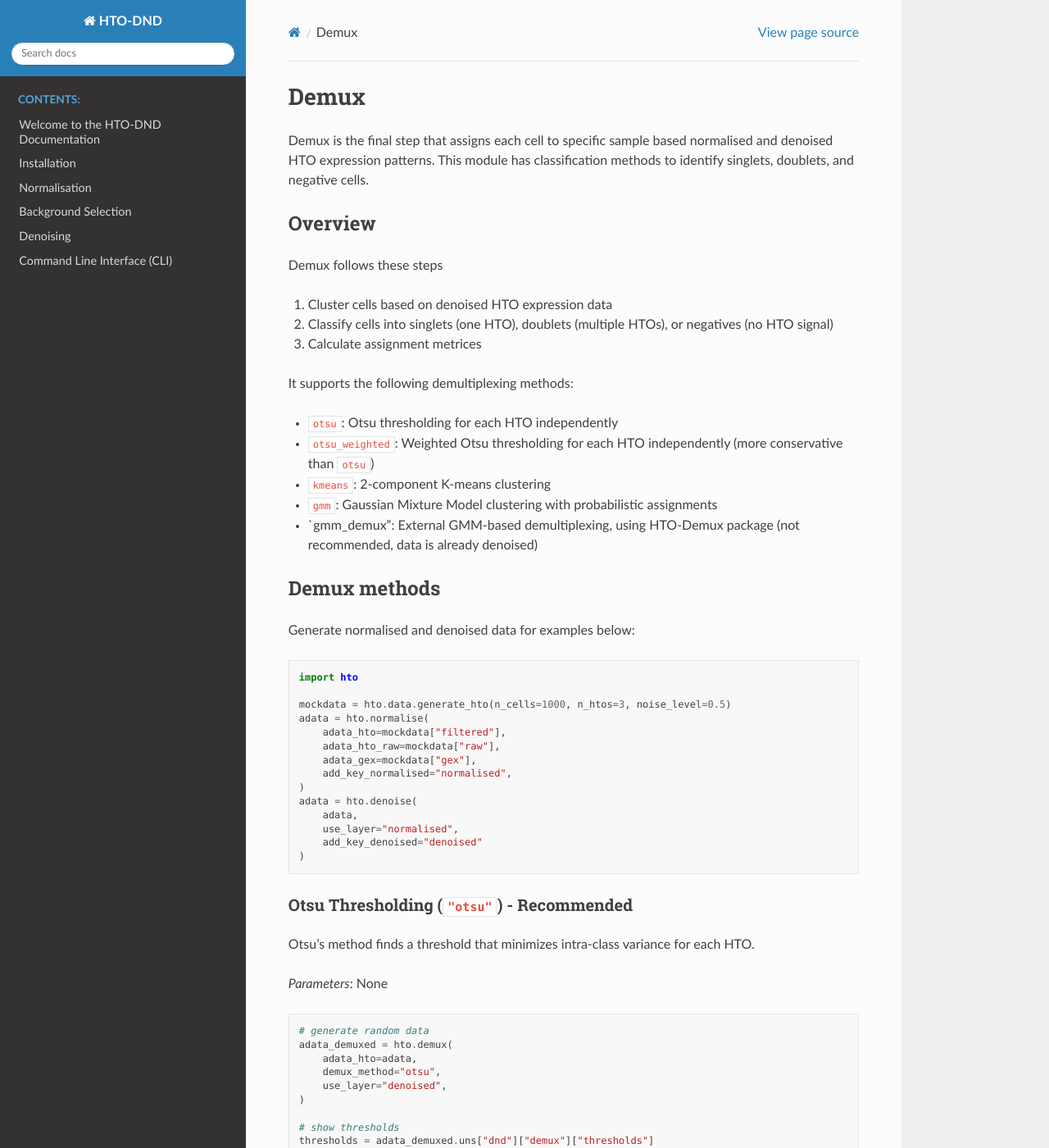
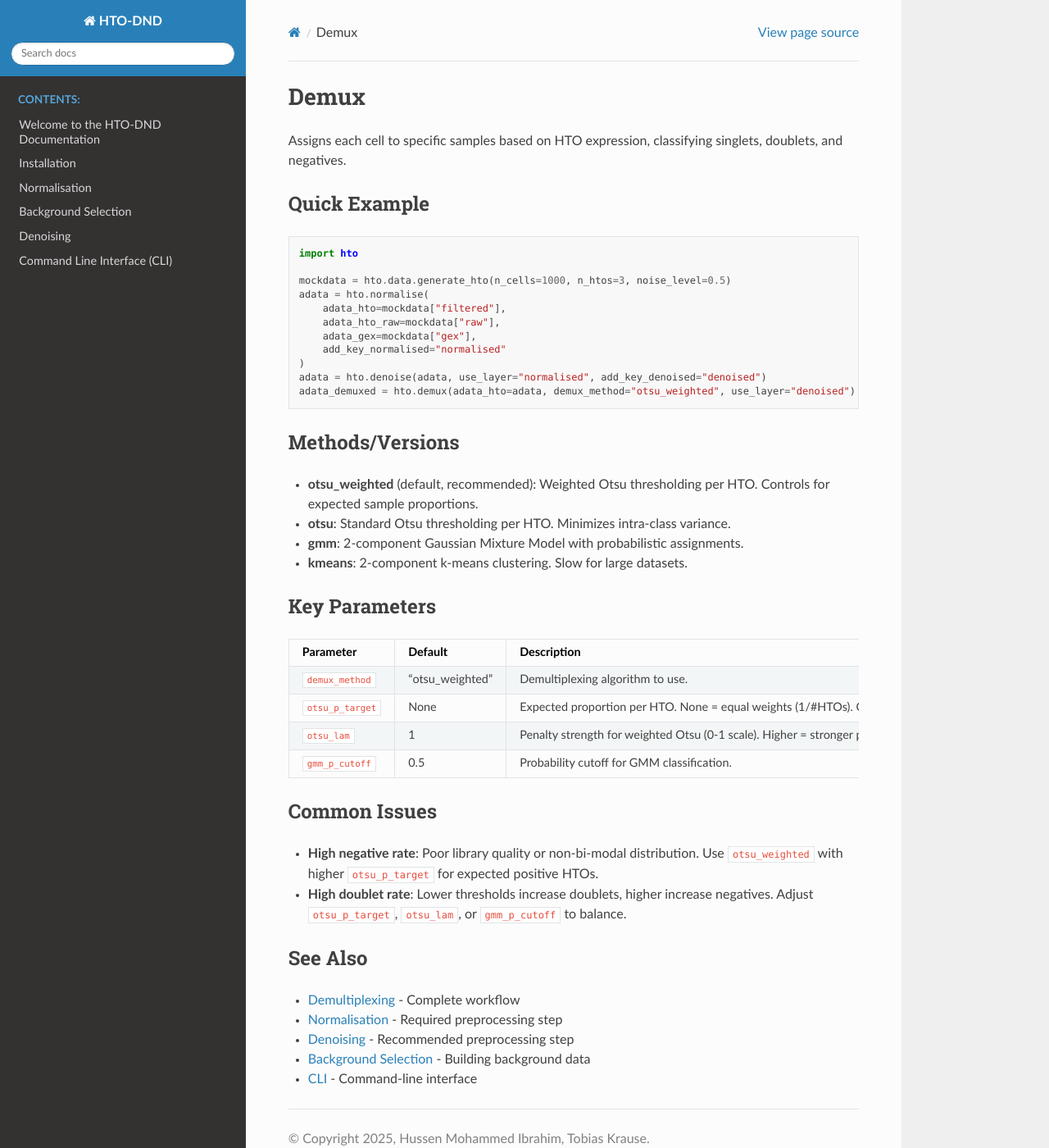
Before and after one commit to sail-mskcc/hto_dnd, a Sphinx documentation site: the page built from docs/pages/demux.md, in a window 1280 px wide and 1400 px high. Shown: the whole window at 82% size. Built offline with Sphinx 7.4.7 and the Read the Docs theme 3.1.0, drawn with Linux system fonts in a browser that asks for light colours; pages that are not in the unit, such as notebooks, are missing from menus; some of the changed text lies outside the part shown.

Commit message:
Standardise docs

````diff
--- a/docs/pages/demux.md
+++ b/docs/pages/demux.md
@@ -1,25 +1,8 @@
 # Demux
 
-Demux is the final step that assigns each cell to specific sample based normalised and denoised HTO expression patterns. This module has classification methods to identify singlets, doublets, and negative cells.
+Assigns each cell to specific samples based on HTO expression, classifying singlets, doublets, and negatives.
 
-## Overview
-
-Demux follows these steps
-1. Cluster cells based on denoised HTO expression data
-2. Classify cells into singlets (one HTO), doublets (multiple HTOs), or negatives (no HTO signal)
-3. Calculate assignment metrices
-
-It supports the following demultiplexing methods:
-
-- `otsu`: Otsu thresholding for each HTO independently
-- `otsu_weighted`: Weighted Otsu thresholding for each HTO independently (more conservative than `otsu`)
-- `kmeans`: 2-component K-means clustering
-- `gmm`: Gaussian Mixture Model clustering with probabilistic assignments
-- `gmm_demux": External GMM-based demultiplexing, using HTO-Demux package (not recommended, data is already denoised)
-
-## Demux methods
-
-Generate normalised and denoised data for examples below:
+## Quick Example
 
 ```python
 import hto
@@ -29,112 +12,37 @@ adata = hto.normalise(
     adata_hto=mockdata["filtered"],
     adata_hto_raw=mockdata["raw"],
     adata_gex=mockdata["gex"],
-    add_key_normalised="normalised",
+    add_key_normalised="normalised"
 )
-adata = hto.denoise(
-    adata,
-    use_layer="normalised",
-    add_key_denoised="denoised"
-)
+adata = hto.denoise(adata, use_layer="normalised", add_key_denoised="denoised")
+adata_demuxed = hto.demux(adata_hto=adata, demux_method="otsu_weighted", use_layer="denoised")
 ```
 
-### Otsu Thresholding (`"otsu"`) - Recommended
+## Methods/Versions
 
-Otsu's method finds a threshold that minimizes intra-class variance for each HTO.
+- **otsu_weighted** (default, recommended): Weighted Otsu thresholding per HTO. Controls for expected sample proportions.
+- **otsu**: Standard Otsu thresholding per HTO. Minimizes intra-class variance.
+- **gmm**: 2-component Gaussian Mixture Model with probabilistic assignments.
+- **kmeans**: 2-component k-means clustering. Slow for large datasets.
 
-*Parameters*: None
+## Key Parameters
 
-```python
-# generate random data
-adata_demuxed = hto.demux(
-    adata_hto=adata,
-    demux_method="otsu",
-    use_layer="denoised",
-)
+| Parameter | Default | Description |
+|-----------|---------|-------------|
+| `demux_method` | "otsu_weighted" | Demultiplexing algorithm to use. |
+| `otsu_p_target` | None | Expected proportion per HTO. None = equal weights (1/#HTOs). Can be float or list matching #HTOs. Higher weights → lower thresholds → more positives. |
+| `otsu_lam` | 1 | Penalty strength for weighted Otsu (0-1 scale). Higher = stronger penalty. |
+| `gmm_p_cutoff` | 0.5 | Probability cutoff for GMM classification. |
 
-# show thresholds
-thresholds = adata_demuxed.uns["dnd"]["demux"]["thresholds"]
-print("Otsu thresholds for each HTO:", thresholds)
+## Common Issues
 
-# show metrics
-metrics = adata_demuxed.uns["dnd"]["demux"]["metrics"]
-print("Demux metrics:", metrics)
-```
-
-### Weighted Otsu Thresholding (`"otsu_weighted"`) - Recommended, Default (v1.1.5+)
-
-Weighted Otsu's method applies weights to the histogram bins. This helps control for expected sample proportions.
-
-*Parameters*:
-- `otsu_p_target`:
-    - If `None`, equal weights of `1 / #HTOs` are applied.
-    - If a number, that weight is applied to all HTOs.
-    - If a list of numbers, those weights are applied to each HTO respectively. Must match number of HTOs.
-- `otsu_lam`: Control strength of penalty (default: 1). 0-1 scale, higher values increase penalty.
-
-```python
-# Example: Higher weights lead to lower thresholds (and more cells classified as positive)
-thrs_hto_1 = hto.demux(adata_hto=adata, demux_method="otsu_weighted", use_layer="denoised", kwargs_classify={"otsu_p_target": [0.8, 0.1, 0.1]})
-thrs_hto_3 = hto.demux(adata_hto=adata, demux_method="otsu_weighted", use_layer="denoised", kwargs_classify={"otsu_p_target": [0.1, 0.1, 0.8]})
-
-print(f"Thresholds HTO 1 Rich:", thrs_hto_1.uns["dnd"]["demux"]["thresholds"])
-print(f"Thresholds HTO 3 Rich:", thrs_hto_3.uns["dnd"]["demux"]["thresholds"])
-```
-
-### Gaussian Mixture Model (`"gmm"`) - Recommended
-
-2-component GMM clustering that assigns cells based on probability distributions.
-
-```python
-adata_demuxed = hto.demux(
-    adata_hto=adata,
-    demux_method="gmm",
-    kwargs_classify={"gmm-p-cutoff": 0.5},
-    use_layer="denoised",
-)
-
-adata_demuxed.uns["dnd"]["demux"]["metrics"]
-
-# Show thresholds
-thresholds = adata_demuxed.uns["dnd"]["demux"]["thresholds"]
-print("GMM thresholds for each HTO:", thresholds)
-
-# Show metrics
-metrics = adata_demuxed.uns["dnd"]["demux"]["metrics"]
-print("Demux metrics:", metrics)
-```
-
-### K-means Clustering (`"kmeans"`) - Slow for large datasets
-
-Traditional clustering approach that partitions cells into discrete groups.
-
-```python
-adata_demuxed = hto.demux(
-    adata_hto=adata,
-    demux_method="kmeans",
-    use_layer="denoised",
-)
-
-# Show thresholds
-thresholds = adata_demuxed.uns["dnd"]["demux"]["thresholds"]
-print("K-means thresholds for each HTO:", thresholds)
-```
-
-## Troubleshooting
-
-### Common Issues
-
-**High negative rate**:
-- If data does not follow a bi-modal distribution, demultiplexing quality suffers. Library quality could be poor, or insufficient HTO labelling.
-- Consider using `otsu_weighted` with higher weights for expected positive HTOs. Can be controlled with `otsu_p_target` parameter.
-
-**High doublet rates**:
-- Generally, parameters balance high doublet or negative rates. Lower thresholds increase doublets, while higher thresholds increase negatives.
-- Adjust `otsu_p_target` or `otsu_lam` parameters to tune thresholds, or consider using GMM and control with `gmm-p-cutoff`.
+- **High negative rate**: Poor library quality or non-bi-modal distribution. Use `otsu_weighted` with higher `otsu_p_target` for expected positive HTOs.
+- **High doublet rate**: Lower thresholds increase doublets, higher increase negatives. Adjust `otsu_p_target`, `otsu_lam`, or `gmm_p_cutoff` to balance.
 
 ## See Also
 
+- [Demultiplexing](demultiplexing.md) - Complete workflow
 - [Normalisation](normalisation.md) - Required preprocessing step
 - [Denoising](denoising.md) - Recommended preprocessing step
-- [CLI](cli.md) - Command-line interface for demultiplexing
-- [Background Selection](background_selection.md) - For building background data
+- [Background Selection](background_selection.md) - Building background data
+- [CLI](cli.md) - Command-line interface
````
Also changed, not shown: docs/pages/background_selection.md (+22 -41 lines), docs/pages/denoising.md (+25 -56 lines), docs/pages/normalisation.md (+15 -33 lines), docs/pages/demultiplexing.md (added).
